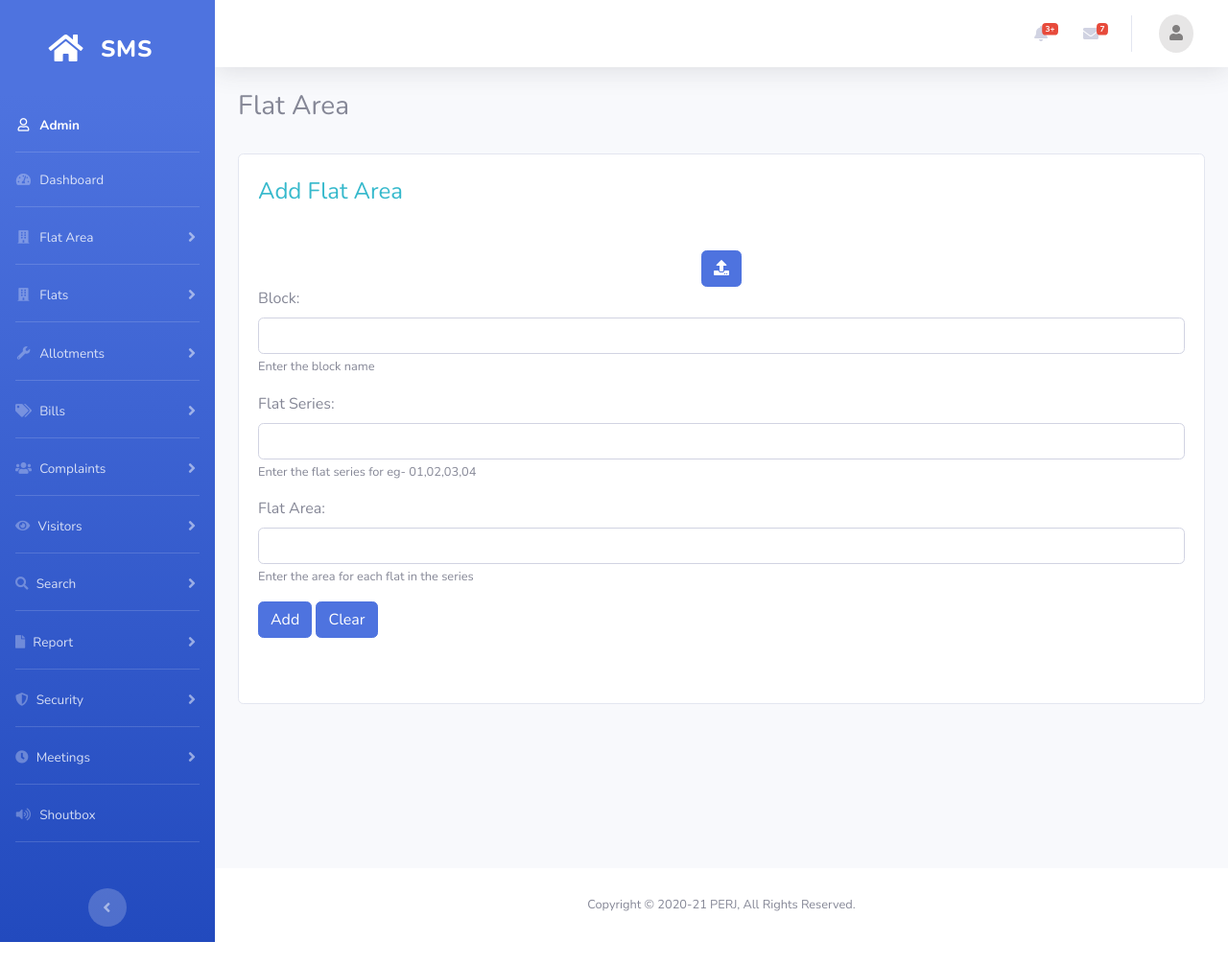
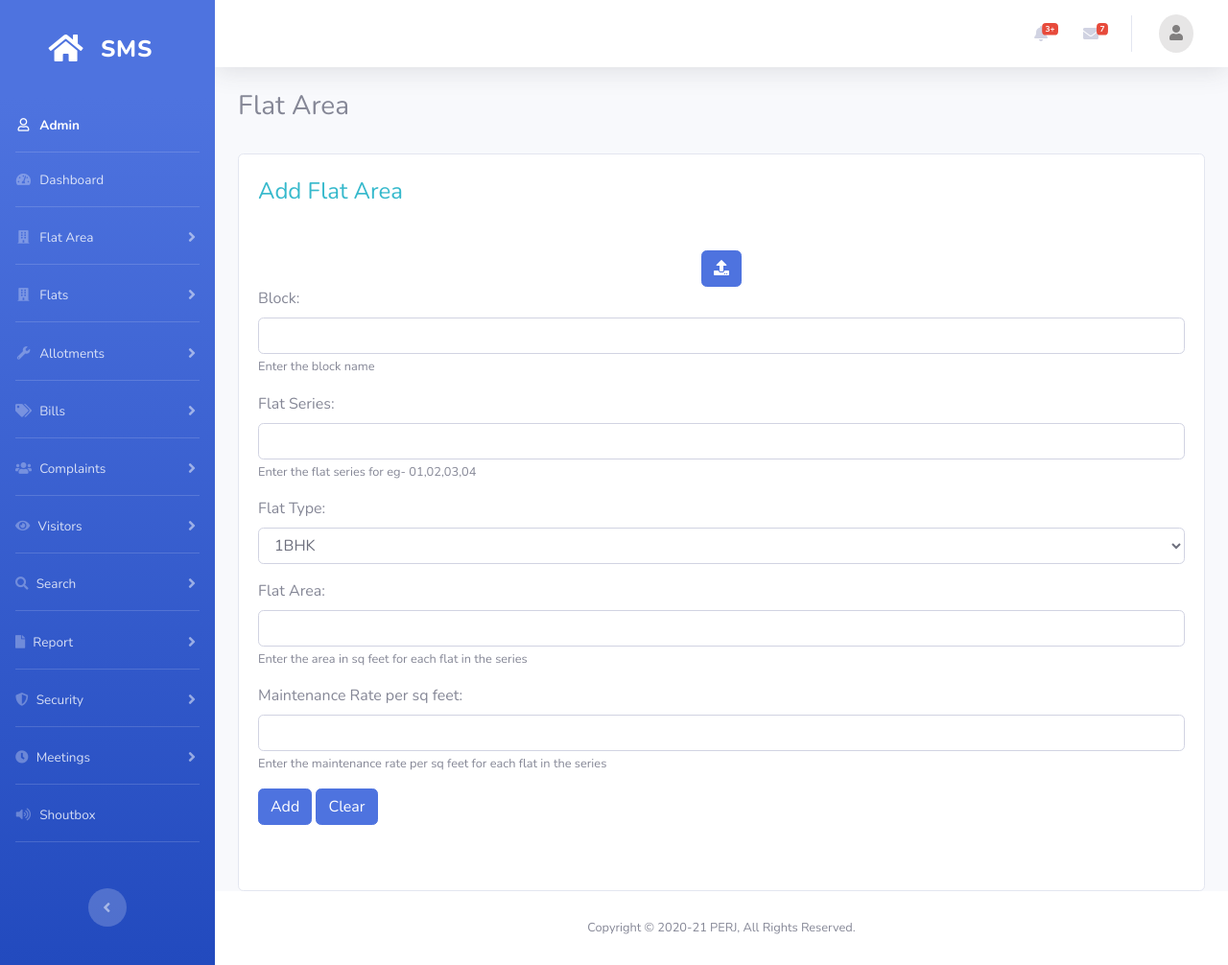
Before and after one commit to Purviharniya/Society-Management-System, a PHP site: page /admin/add_flat_area.php in a window 1280 px wide. Shown: the whole page at 96% size. Before the commit the page ends 982 px from the top, so only its background shows below. Run offline with PHP 8.4, Linux system fonts and the light colour scheme; some libraries are stand-ins or nearby versions.

Commit message:
add flat area fe pt 2

```diff
--- a/admin/add_flat_area.php
+++ b/admin/add_flat_area.php
@@ -64,7 +64,12 @@ include 'includes/topbar.php';
                                                         <input type="text" class="form-control" id="farea" placeholder="Column name of Flat Area" name="farea" value="farea" required>
                                                     </div>
                                                 </div>
-
+                                                <div class="form-row">
+                                                    <div class="form-group col-md-6">
+                                                        <label for="name"><b>Maintenance Rate per square feet</b></label>
+                                                        <input type="text" class="form-control" id="farea" placeholder="Column name of Rate per sq feet" name="frateps" value="frateps" required>
+                                                    </div>
+                                                </div>
                                                 <br>
                                                 <div class="form-group files color">
                                                     <!-- <input type="file" class="form-control" accept=".xls,.xlsx"> -->
@@ -167,9 +172,23 @@ include 'includes/topbar.php';
                             <small id="seriesHelp" class="form-text text-muted">Enter the flat series for eg- 01,02,03,04</small>
                         </div>
                         <div class="form-group">
+                            <label for="flattype">Flat Type:</label>
+                            <select class="form-control" id="flattype">
+                                <option>1BHK</option>
+                                <option>2BHK</option>
+                                <option>3BHK</option>
+                                <option>4BHK</option>
+                            </select>
+                        </div>
+                        <div class="form-group">
                             <label for="area">Flat Area:</label>
                             <input type="text" class="form-control" id="area" name="area" aria-describedby="areaHelp" required>
-                            <small id="areaHelp" class="form-text text-muted">Enter the area for each flat in the series</small>
+                            <small id="areaHelp" class="form-text text-muted">Enter the area in sq feet for each flat in the series</small>
+                        </div>
+                        <div class="form-group">
+                            <label for="area">Maintenance Rate per sq feet: </label>
+                            <input type="text" class="form-control" id="area" name="area" aria-describedby="rateHelp" required>
+                            <small id="areaHelp" class="form-text text-muted">Enter the maintenance rate per sq feet for each flat in the series</small>
                         </div>
 
                         <button type="submit" class="btn btn-primary">Add</button>
```
